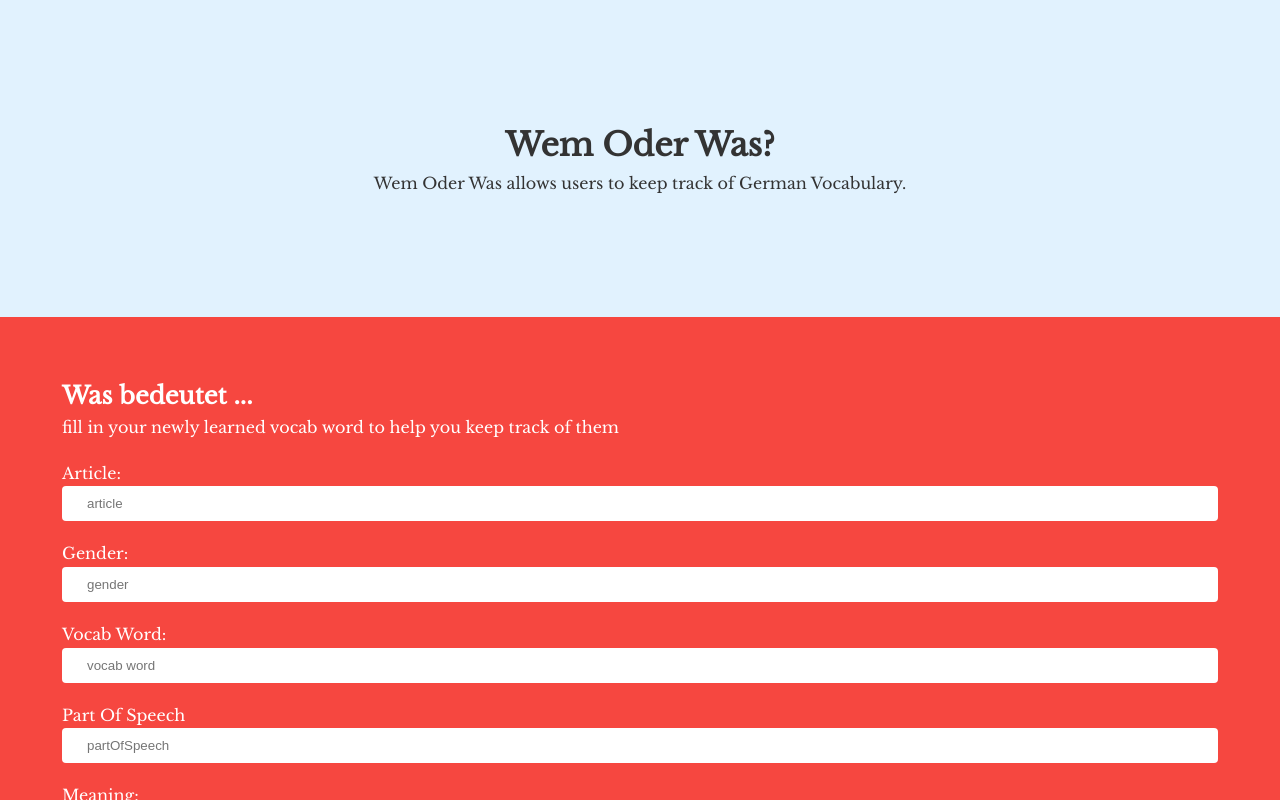
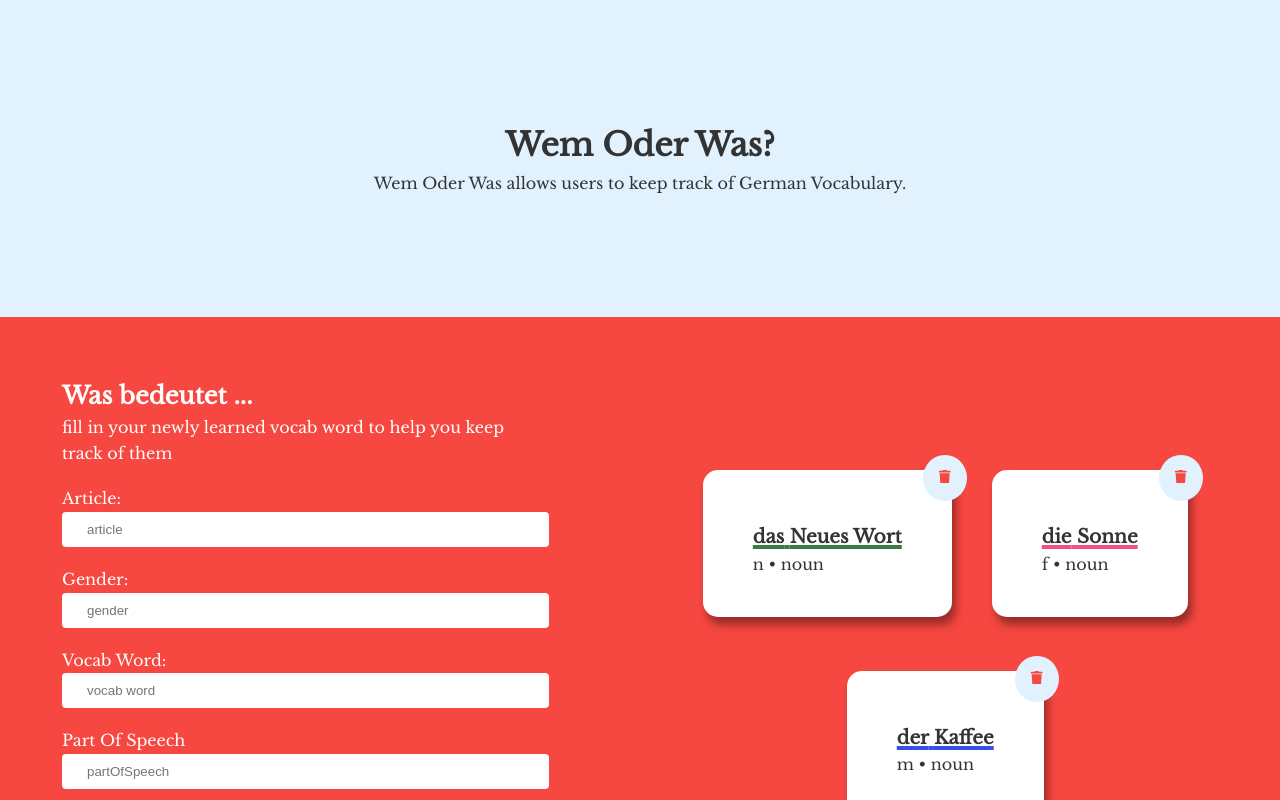
Before and after one commit to Holly-Ellington/wem-oder-was, a React (Create React App) app: page / in a window 1280 px wide. Shown: the top 800 px of the page. Built offline with nearby package versions, Linux system fonts and the light colour scheme.

Commit message:
conditional styling

```diff
--- a/src/components/VocabWord.jsx
+++ b/src/components/VocabWord.jsx
@@ -13,7 +13,7 @@ function VocabWord({article, word, id, partOfSpeech, gender, handleCardDelete, m
             <FaTrash color='#F64740' className='fa-xl' />
         </button>
         <div className='card-contents'>
-        <h3><span className='article-span'>{article}</span> <span className='article-span'>{word}</span></h3>
+        <h3 className={`${gender === 'f' && 'fem'} ${gender === 'm' && 'masc'} ${gender === 'n' && 'neut'} `}><span className='article-span'>{article}</span> <span className='article-span'>{word}</span></h3>
         <div><span>{gender}</span> • <span>{partOfSpeech}</span></div>
         <p>{meaning}</p>
 
--- a/src/index.css
+++ b/src/index.css
@@ -28,7 +28,6 @@ body {
 .App {
   display: flex;
   justify-content: space-around;
-  flex-wrap: wrap;
 }
 
 ul {
@@ -64,11 +63,13 @@ ul {
   color: #333;
   border-radius: 15px;
   padding: 40px 50px;
-  margin: 20px 10px;
+  margin: 20px;
   position: relative;
   display: flex;
   flex-direction: column;
   align-content: center;
+  box-shadow: 4.0px 8.0px 8.0px hsl(0deg 0% 0% / 0.38);
+
 }
 
 .card-contents {
@@ -105,3 +106,24 @@ ul {
   border: none;
 
 }
+
+
+/*  conditional styling */
+
+.fem {
+  text-decoration: underline;
+  text-decoration-color: rgb(237, 81, 133);
+  text-decoration-thickness: 4px;
+}
+
+.masc {
+  text-decoration: underline;
+  text-decoration-color: rgb(58, 78, 228);
+  text-decoration-thickness: 4px;
+}
+
+.neut {
+  text-decoration: underline;
+  text-decoration-color: rgb(57, 123, 66);
+  text-decoration-thickness: 4px;
+}
```
